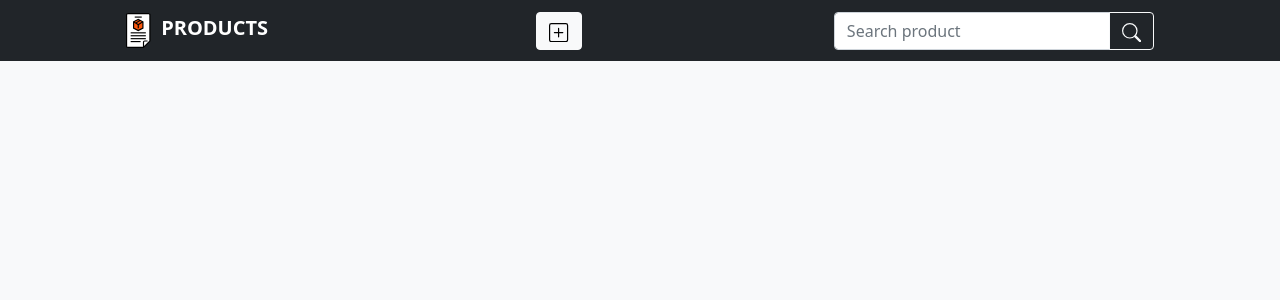
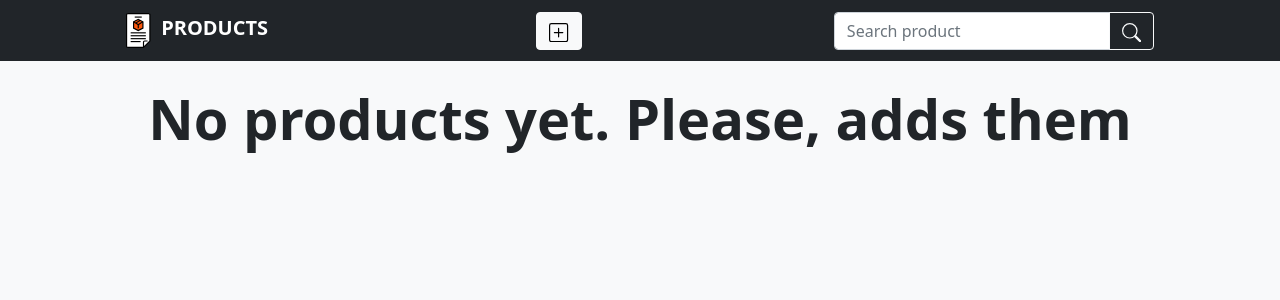
Before and after one commit to teneons/product-list-pro, a React (Create React App) app: page / in a window 1280 px wide. Shown: the top 300 px of the page. Built offline with nearby package versions, Linux system fonts and the light colour scheme.

Commit message:
implemented check state at empty

```diff
--- a/src/components/MainContainer/MainContainer.js
+++ b/src/components/MainContainer/MainContainer.js
@@ -22,10 +22,15 @@ class MainContainer extends Component {
       <path d="M8.5 2.5a.5.5 0 1 1-1 0 .5.5 0 0 1 1 0zm0 11a.5.5 0 1 1-1 0 .5.5 0 0 1 1 0zm5-5a.5.5 0 1 1 0-1 .5.5 0 0 1 0 1zm-11 0a.5.5 0 1 1 0-1 .5.5 0 0 1 0 1zm9.743-4.036a.5.5 0 1 1-.707-.707.5.5 0 0 1 .707.707zm-7.779 7.779a.5.5 0 1 1-.707-.707.5.5 0 0 1 .707.707zm7.072 0a.5.5 0 1 1 .707-.707.5.5 0 0 1-.707.707zM3.757 4.464a.5.5 0 1 1 .707-.707.5.5 0 0 1-.707.707z" />
     </svg>
 
-    return (
-      <div className='container-flued d-flex justify-content-center pt-4 bg-light' style={{height: 'calc(100vh - 3.813em)'}} >
-        <div className='d-flex justify-content-around row row-cols-3 col-12 col-sm-10' style={{position: 'absolute'}}>
-          {this.props.productState.map((item) =>
+    //check && out data
+    let outContent;
+
+    //checks at empty
+    if(this.props.productState.length === 0) {
+      outContent = <span className='display-4 fw-bold'>No products yet. Please, adds them</span>
+    } else {
+      outContent = this.props.productState.map((item) =>
+        <div className='d-flex justify-content-around row row-cols-3 col-12 col-sm-10 bg-warning' style={{position: 'absolute'}}>
           <div className="card col-5 col-sm-3 m-1 shadow" style={{ width: '18rem' }} key={item.id}>
             <img src={item.img} className="card-img-top rounded" alt="Product"></img>
             <div className="card-body">
@@ -41,8 +46,13 @@ class MainContainer extends Component {
 
             </div>
           </div>
-          )}
         </div>
+      )
+    }
+
+    return (
+      <div className='container-flued d-flex justify-content-center pt-4 bg-light' style={{height: 'calc(100vh - 3.813em)'}} >
+        {outContent}
       </div>
     )
   }
```
Lines whose indentation alone changed are shown as unchanged.
